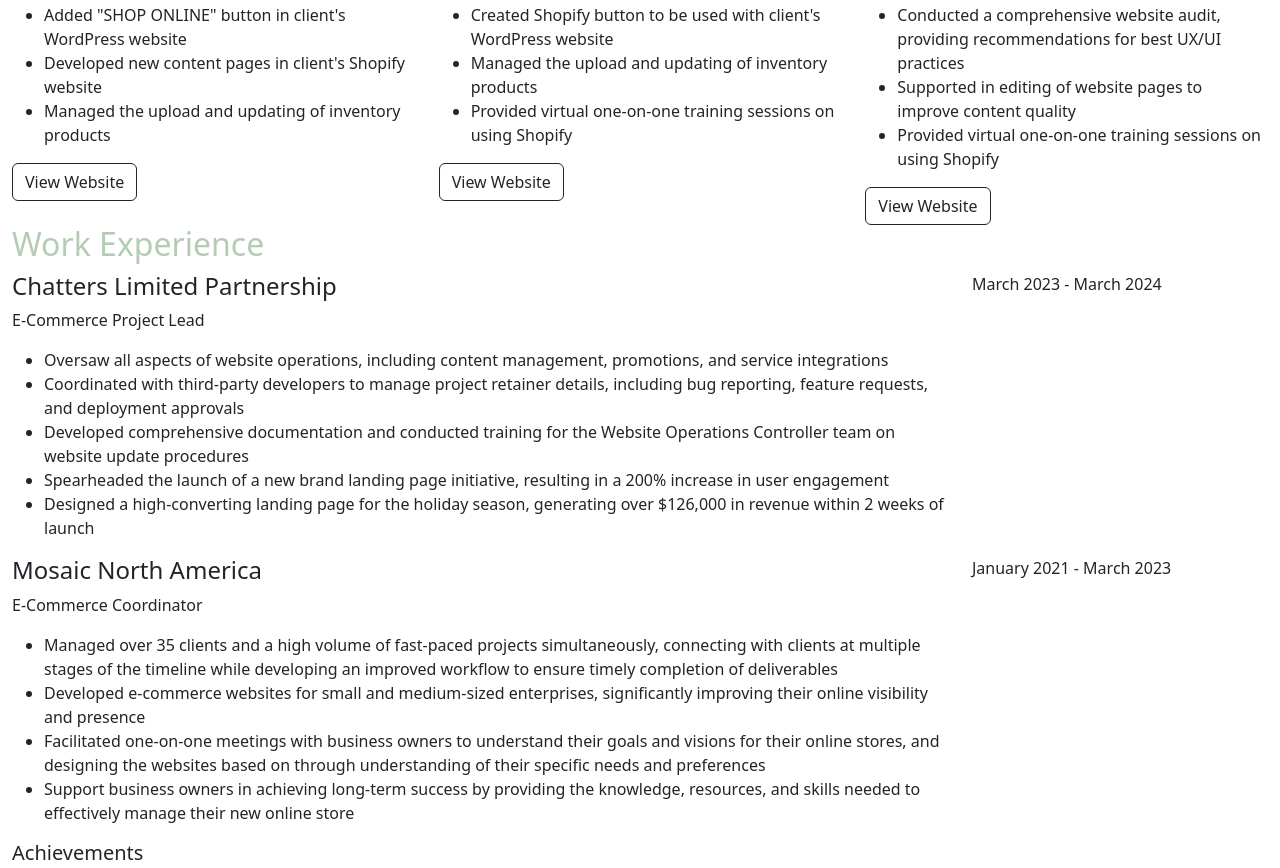
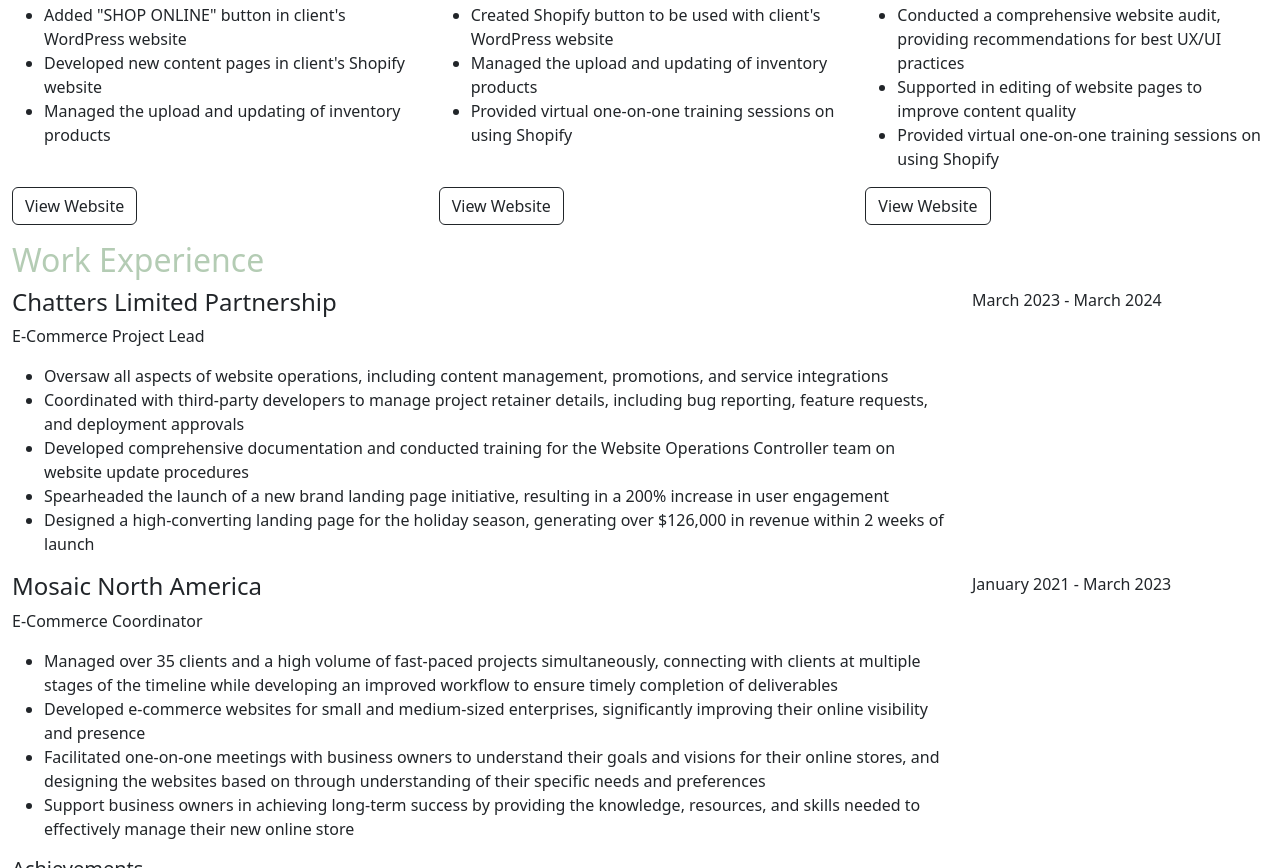
Before and after one commit to lynda-ho/lynda-ho.github.io, a plain HTML site: page index.html in a window 1280 px wide. Shown: the part 994-1862 px from the top of the page. Drawn offline with nearby package versions, Linux system fonts and the light colour scheme.

Commit message:
Adding edits

```diff
--- a/index.html
+++ b/index.html
@@ -102,7 +102,9 @@
                     <li>Developed new content pages in client's Shopify website</li>
                     <li>Managed the upload and updating of inventory products</li>
                 </ul>
-                <a href="https://charlesandhunt.com/" class="btn btn-outline-dark" role="button">View Website</a>
+                <div class="pt-4">
+                    <a href="https://charlesandhunt.com/" class="btn btn-outline-dark" role="button">View Website</a>
+                </div>
             </div>
 
             <div class="col-sm-4">
@@ -116,7 +118,9 @@
                     <li>Managed the upload and updating of inventory products</li>
                     <li>Provided virtual one-on-one training sessions on using Shopify</li>
                 </ul>
-                <a href="https://www.upluseducation.ca/" class="btn btn-outline-dark" role="button">View Website</a>
+                <div class="pt-4">
+                    <a href="https://www.upluseducation.ca/" class="btn btn-outline-dark" role="button">View Website</a>
+                </div>
             </div>
 
             <div class="col-sm-4">
@@ -135,7 +139,7 @@
         </div>
     </div>
 
-    <div class="container-fluid">
+    <div class="container-fluid pt-3">
         <h2 class="textColor">Work Experience</h2>
         <div class="row">
             <div class="col-sm-9">
```
